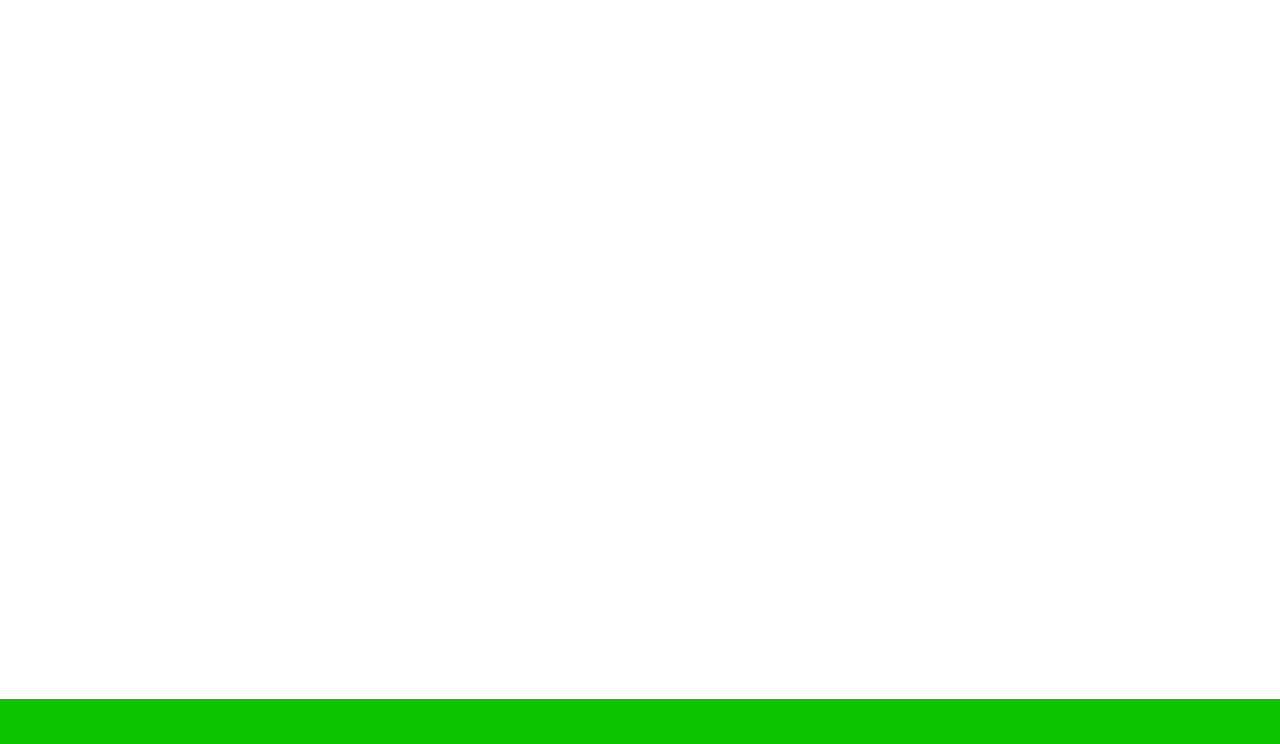
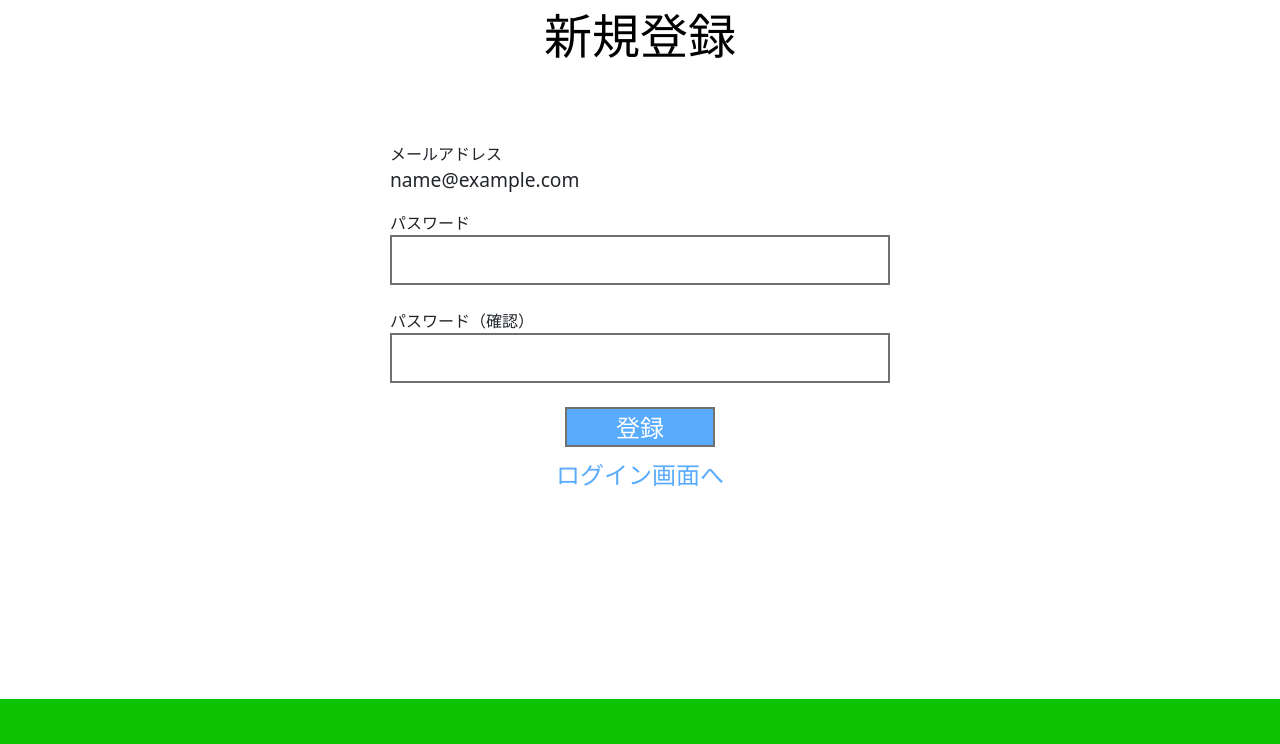
Before and after one commit to chibachibaibu2003/Project-JRMS, a Flask app: template templates/register_2.html in a window 1280 px wide. Shown: the part 56-800 px from the top of the page. Run offline with Flask 3, Linux system fonts and the light colour scheme; the template is opened without the code that fills it: most values are stand-ins (such as "Sample title", 1, 10 or a date in 2020).

Commit message:
今日の進捗

```diff
--- a/app.py
+++ b/app.py
@@ -20,7 +20,14 @@ def register_page():
 @app.route('/register2',methods=['POST'])
 def register_mail_page():
     emali=request.form.get('email')
-    return render_template('register_mail.html',email=emali)
+    return render_template('register_2.html',email=emali)
+
+@app.route('/register3',methods=["POST"])
+def register_pass_page():
+    email=request.form.get('email')
+    pass1=request.form.get('pass1')
+    pass2=request.form.get('pass2')
+    return render_template('register_comp.html',email=email,pass1=pass1,pass2=pass2)
 
 if __name__ == "__main__":
     app.run(debug=True)
--- a/static/css/login.css
+++ b/static/css/login.css
@@ -10,7 +10,8 @@ body{
 	margin:auto;
 	margin-top: 10px;
 	margin-left: 350px;
-	justify-content: center;
+	margin-left:auto;
+	margin-right:auto;
 }
 
 .titlelogo{
@@ -111,6 +112,7 @@ body{
 .register{
 	display: flex;
 	text-decoration: none;
+	text-align: center;
 	color:#58ABFD;
 	justify-content: center;
 	font-size: 1.5rem;
--- a/static/css/register.css
+++ b/static/css/register.css
@@ -19,7 +19,8 @@ body{
 	margin:auto;
 	margin-top: 10px;
 	margin-left: 350px;
-	justify-content: center;
+	margin-left:auto;
+	margin-right:auto;
 }
 
 .titlelogo{
--- a/templates/index.html
+++ b/templates/index.html
@@ -11,7 +11,6 @@
 <p class="titlelogo">ログイン画面</p>
 <div class="loginbox">
 	<div class="searchbox">
-
 		<form action="{{url_for('login')}}" method="post">
 			<a>メールアドレス</a><br>
 			<input type="email"name="email"class="search_a"autocomplete="off"><br><br>
--- a/templates/register_2.html
+++ b/templates/register_2.html
@@ -8,4 +8,28 @@
 {%endblock%}
 
 {% block content%}
+<p class="titlelogo">新規登録</p>
+
+{% if error !=null %}
+<p style="color:red">{{error}}</p>
+{% endif %}
+
+<div class="loginbox">
+	<div class="searchbox">
+
+		<form action="{{url_for('register_pass_page')}}" method="post">
+            <input type="hidden"name="email"value={{email}}><br>
+            <a>メールアドレス</a><br>
+            {% if email != null %}
+            <p style="font-size:1.2rem">{{email}}</p>
+            {% endif %}
+            <a>パスワード</a><br>
+            <input type="password"name="pass1"class="search_a"autocomplete="off"><br><br>
+            <a>パスワード（確認）</a><br>
+            <input type="password"name="pass2"class="search_a"autocomplete="off"><br><br>
+            <a class="submit"><input type="submit"class="button_s"value="登録"></a>
+			<a class="register" href="{{url_for('sample_top')}}">ログイン画面へ</a>
+		</form>
+	</div>
+</div>
 {%endblock%}
```
Also changed, not shown: templates/register_comp.html (added, +11 -0 lines).
